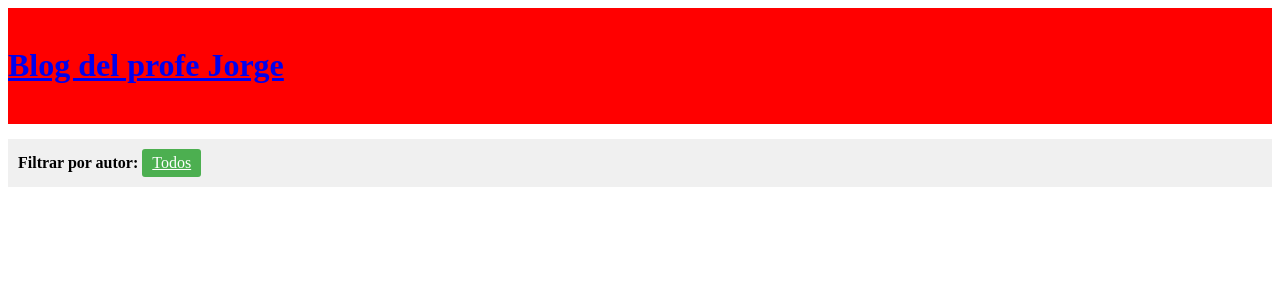
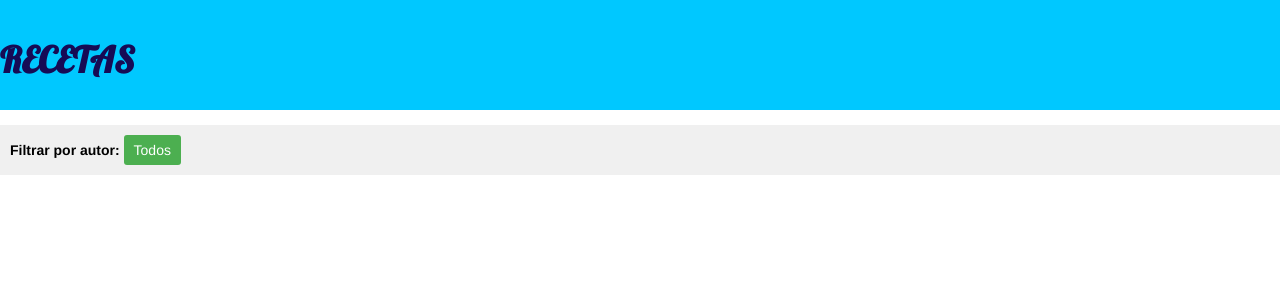
Before and after one commit to her191919/mi-primer-blog, a Django app: page / in a window 1280 px wide. Shown: the top 300 px of the page. Run offline with Django 3.2, Linux system fonts and the light colour scheme; data that the repository does not hold is empty; some libraries are stand-ins or nearby versions.

Commit message:
Mi aplicación proyecto Django, primer commit

```diff
--- /dev/null
+++ b/blog/static/css/blog.css
@@ -0,0 +1,4 @@
+h1 a, h2 a {
+    color: #C25100;
+    font-family: 'Lobster';
+}
--- a/blog/templates/blog/lista_public.html
+++ b/blog/templates/blog/lista_public.html
@@ -1,7 +1,21 @@
- <html>
+{% load static %}
+<html>
 <head>
-	<title>Blog del profe Jorge</title>
+    <link rel="stylesheet" href="//maxcdn.bootstrapcdn.com/bootstrap/3.2.0/css/bootstrap.min.css">
+    <link rel="stylesheet" href="//maxcdn.bootstrapcdn.com/bootstrap/3.2.0/css/bootstrap-theme.min.css">
+    <a href="https://en.wikipedia.org/wiki/Django" class="external_link" id="link_to_wiki_page">
+    <link rel="stylesheet" href="{% static 'css/blog.css' %}">
+    <link href="//fonts.googleapis.com/css?family=Lobster&subset=latin,latin-ext" rel="stylesheet" type="text/css">
+	<title>RECETAS DE HERNÁN</title>
 	<style>
+          .publicacion {
+        color: #000000;
+        }
+        body {
+        color: #000000; }
+        .highlight {
+        color: rgb(22, 11, 85);
+        font-weight: bold; }
         .filtro-usuarios {
             margin: 15px 0;
             padding: 10px;
@@ -26,8 +40,8 @@
     </style>
 </head>
 <body>
-	<div style="background: red;">
-    	<h1><a href="/">Blog del profe Jorge</a></h1>
+	<div style="background: rgb(0, 200, 255);">
+            <h1><a href="/"><span class="highlight">RECETAS</span></a></h1>
     </div>
 	<!-- Filtro por usuario usando enlaces -->
 	<div class="filtro-usuarios">
@@ -50,12 +64,11 @@
    <!-- Lista de publicaciones -->
 
    <div>
-	{% for publicacion in publicaciones %}
-	<p>Publicado: {{ publicacion.fecha_publicacion }} por autor/a: {{ publicacion.autor.username }} </p>
-	<h2> <a href=""> {{publicacion.titulo}} </a> </h2>
-	<p> {{ publicacion.texto|linebreaksbr }} </p>
-	<hr>
-	{% endfor %}
+    {% for publicacion in publicaciones %}
+    <p class="publicacion">Publicado: {{ publicacion.fecha_publicacion }} por autor/a: {{ publicacion.autor.username }}</p>
+    <h2 class="publicacion"><a href="Campari.html">{{ publicacion.titulo }}</a></h2>
+    <p class="publicacion">{{ publicacion.texto|linebreaksbr }}</p>
+    {% endfor %}
    </div>
 </body>
 </html>
--- a/blog/views.py
+++ b/blog/views.py
@@ -2,6 +2,8 @@ from django.shortcuts import render
 from django.utils import timezone
 from .models import Publicacion
 from django.contrib.auth.models import User
+from django.urls import path
+from . import views
 # Create your views here.
 def lista_public(request):
 	publicaciones=Publicacion.objects.filter(fecha_publicacion__lte=timezone.now()).order_by('-fecha_publicacion')
```
Also changed, not shown: blog/templates/blog/Campari.html (added, +56 -0 lines), blog/urls.py (line endings or trailing spaces).
